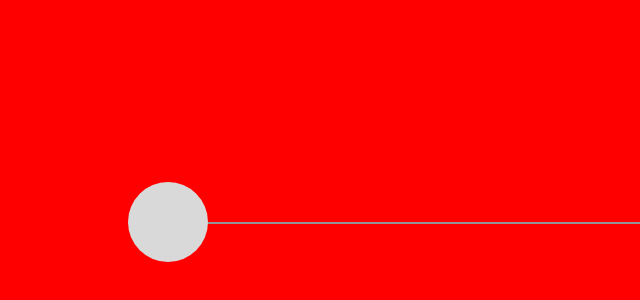
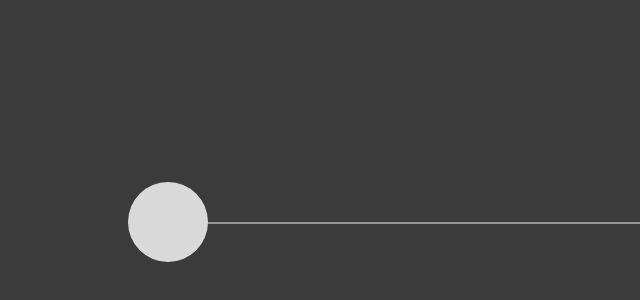
Before and after one commit to Whaleless/monrau-range, a website: page index.html in a window 1280 px wide. Shown: the part 454-754 px from the top of the page, without its empty margins (0-640 px from the left). Drawn offline with Linux system fonts and the light colour scheme.

Commit message:
npm update

```diff
--- a/style.css
+++ b/style.css
@@ -23,7 +23,7 @@ html, body {
 }
 
 .oldBack {
-    background: #ff0000;
+    background: #3b3b3b;
 }
 
 .newBack {
```
Also changed, not shown: dist/index.html, dist/logo.d9fc4d6f.png (added), dist/silence.d3b445fb.svg (added), 8 other files.
